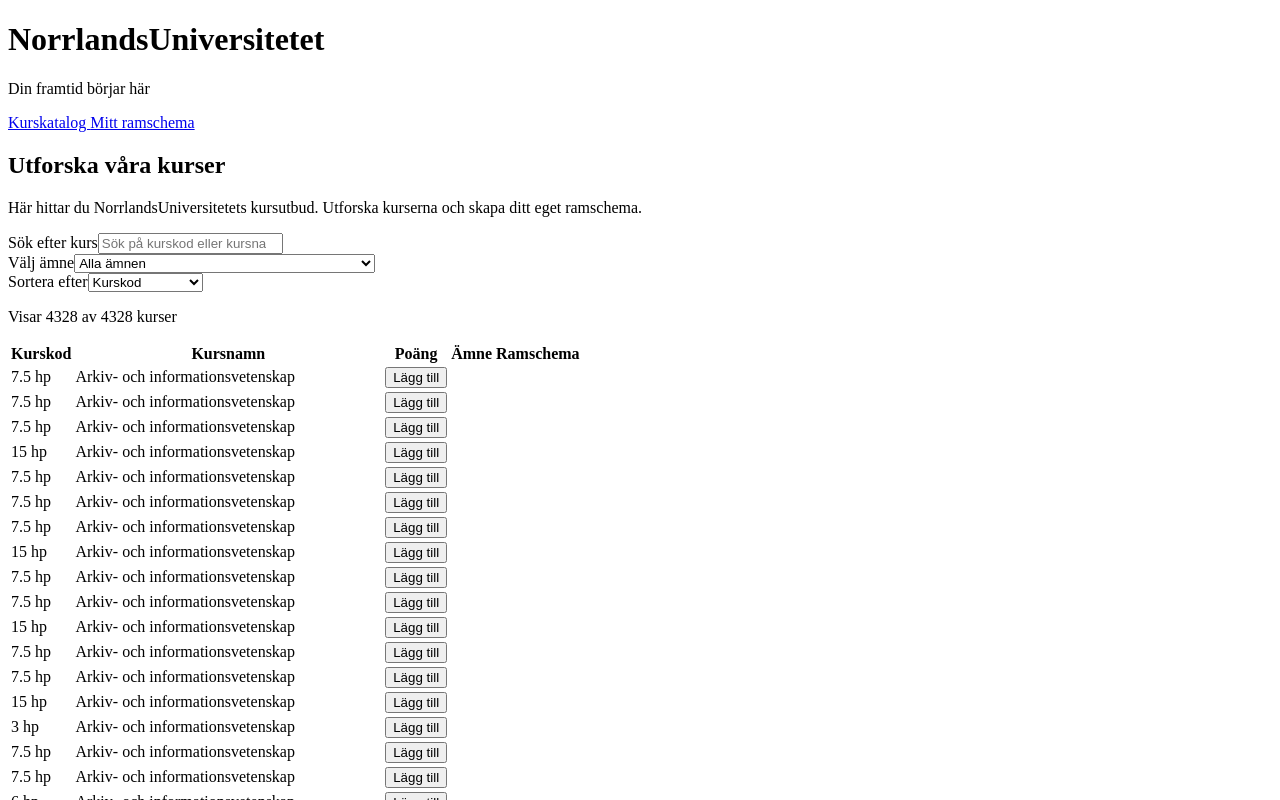
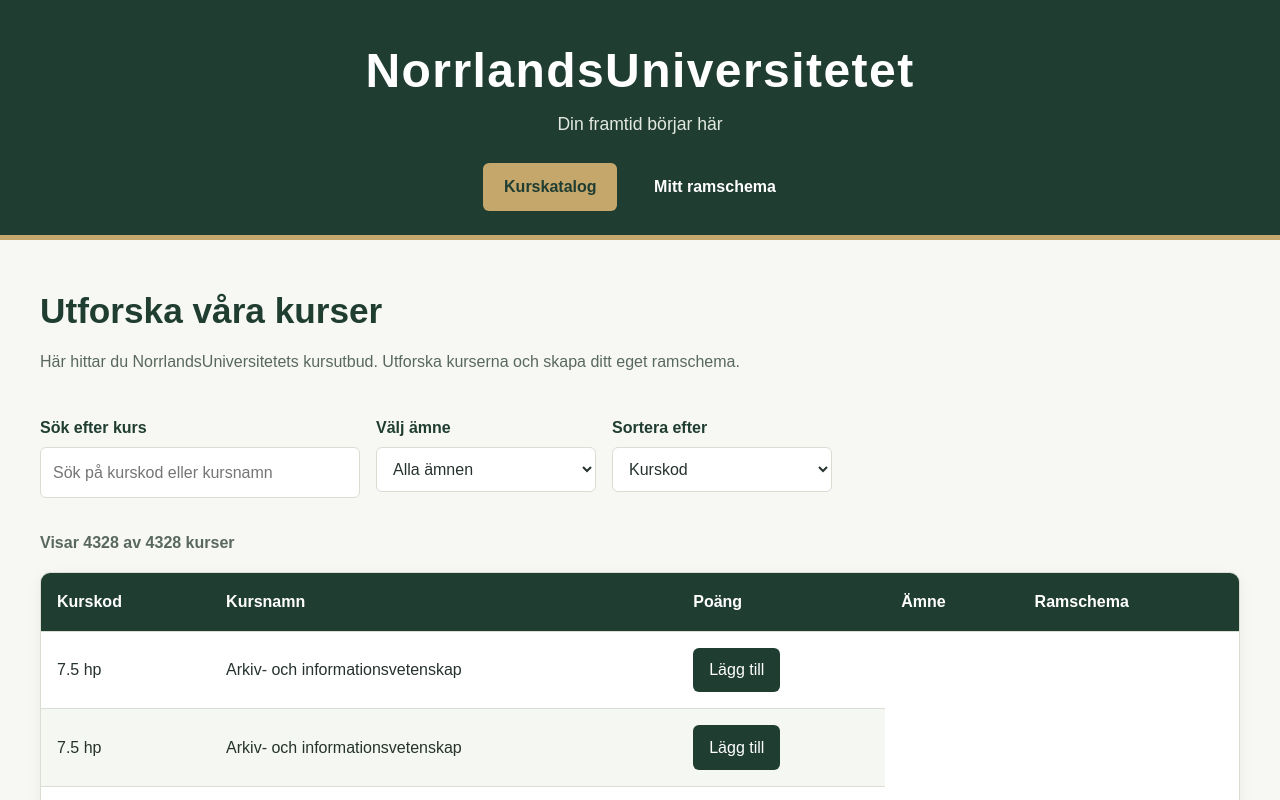
Before and after one commit to emmaagren/norrlandsuniversitetet, an Angular app: page /kurser in a window 1280 px wide. Shown: the top 800 px of the page. Built offline with nearby package versions, Linux system fonts and the light colour scheme.

Commit message:
Förbättrat design och lagt till sidindelning i kurskatalogen.

```diff
--- a/src/app/app.css
+++ b/src/app/app.css
@@ -0,0 +1,55 @@
+/* Sidhuvud */
+header {
+    background-color: var(--primary);
+    color: white;
+    padding: 2.5rem 1.5rem 1.5rem;
+    text-align: center;
+    border-bottom: 5px solid var(--accent);
+}
+
+header h1 {
+    margin: 0;
+    font-size: clamp(1.8rem, 4vw, 3rem);
+    letter-spacing: 0.03em;
+}
+
+header p {
+    margin: 0.5rem 0 1.5rem;
+    color: #e2e9e1;
+    font-size: 1.1rem;
+}
+
+/* Sidans huvudinnehåll */
+main {
+    width: min(100% - 2rem, 1200px);
+    margin: 3rem auto;
+    min-height: 50vh;
+}
+
+/* Sidfot */
+footer {
+    background-color: var(--primary);
+    color: white;
+    text-align: center;
+    padding: 1.5rem;
+    margin-top: 3rem;
+}
+
+footer p {
+    margin: 0;
+}
+
+/* Anpassning för mindre skärmar */
+@media (max-width: 600px) {
+    header {
+        padding: 1.5rem 1rem 1rem;
+    }
+
+    header p {
+        font-size: 1rem;
+    }
+
+    main {
+        margin: 1.5rem auto;
+    }
+}
--- a/src/app/components/navbar/navbar.css
+++ b/src/app/components/navbar/navbar.css
@@ -0,0 +1,35 @@
+/* Huvudnavigation */
+nav {
+    display: flex;
+    justify-content: center;
+    flex-wrap: wrap;
+    gap: 1rem;
+}
+
+nav a {
+    color: white;
+    text-decoration: none;
+    padding: 0.7rem 1.3rem;
+    border-radius: 6px;
+    font-weight: 600;
+    transition: background-color 0.2s ease;
+}
+
+/* Hover och aktiv sida */
+nav a:hover,
+nav a.active {
+    background-color: var(--accent);
+    color: var(--primary);
+}
+
+/* Mobilanpassning */
+@media (max-width: 600px) {
+    nav {
+        gap: 0.5rem;
+    }
+
+    nav a {
+        padding: 0.6rem 0.9rem;
+        font-size: 0.9rem;
+    }
+}
--- a/src/app/pages/course-catalog/course-catalog.css
+++ b/src/app/pages/course-catalog/course-catalog.css
@@ -0,0 +1,157 @@
+/* Kurskatalog */
+.course-catalog {
+    width: 100%;
+}
+
+.course-catalog h2 {
+    font-size: clamp(1.6rem, 3vw, 2.2rem);
+    margin-bottom: 0.5rem;
+}
+
+.course-catalog>p {
+    color: var(--text-light);
+}
+
+/* Sökfält och filter */
+.search,
+.subject-filter,
+.sort {
+    display: inline-flex;
+    flex-direction: column;
+    gap: 0.4rem;
+    margin: 1.5rem 1rem 1rem 0;
+}
+
+.search {
+    width: min(100%, 320px);
+}
+
+.subject-filter,
+.sort {
+    width: min(100%, 220px);
+}
+
+.search label,
+.subject-filter label,
+.sort label {
+    font-weight: 600;
+    color: var(--primary);
+}
+
+.search input,
+.subject-filter select,
+.sort select {
+    width: 100%;
+    padding: 0.75rem;
+    border: 1px solid var(--border);
+    border-radius: 6px;
+    background-color: var(--surface);
+    color: var(--text);
+}
+
+/* Antal sökträffar */
+.course-count {
+    margin: 1rem 0;
+    font-weight: 600;
+}
+
+/* Tabell */
+.table-container {
+    width: 100%;
+    overflow-x: auto;
+    background-color: var(--surface);
+    border: 1px solid var(--border);
+    border-radius: 10px;
+    box-shadow: 0 4px 15px rgba(0, 0, 0, 0.05);
+}
+
+table {
+    width: 100%;
+    border-collapse: collapse;
+    text-align: left;
+}
+
+thead {
+    background-color: var(--primary);
+    color: white;
+}
+
+th,
+td {
+    padding: 1rem;
+    border-bottom: 1px solid var(--border);
+}
+
+tbody tr:nth-child(even) {
+    background-color: #f5f7f3;
+}
+
+tbody tr:hover {
+    background-color: #eaf0e9;
+}
+
+/* Knappar */
+td button {
+    background-color: var(--primary);
+    color: white;
+    border: none;
+    border-radius: 6px;
+    padding: 0.6rem 1rem;
+    cursor: pointer;
+    white-space: nowrap;
+    transition: background-color 0.2s ease;
+}
+
+td button:hover {
+    background-color: var(--primary-light);
+}
+
+/* Mobilanpassning */
+@media (max-width: 600px) {
+
+    .search,
+    .subject-filter,
+    .sort {
+        display: flex;
+        width: 100%;
+        margin: 1rem 0;
+    }
+
+    th,
+    td {
+        padding: 0.7rem;
+        font-size: 0.9rem;
+    }
+}
+
+/* Sidindelning */
+.pagination {
+    display: flex;
+    justify-content: center;
+    align-items: center;
+    flex-wrap: wrap;
+    gap: 1rem;
+    margin-top: 2rem;
+}
+
+.pagination button {
+    background-color: var(--primary);
+    color: white;
+    border: none;
+    border-radius: 6px;
+    padding: 0.7rem 1.2rem;
+    cursor: pointer;
+}
+
+.pagination button:hover:not(:disabled) {
+    background-color: var(--primary-light);
+}
+
+.pagination button:disabled {
+    opacity: 0.45;
+    cursor: not-allowed;
+}
+
+.pagination span {
+    font-weight: 600;
+}
--- a/src/app/pages/course-catalog/course-catalog.html
+++ b/src/app/pages/course-catalog/course-catalog.html
@@ -60,7 +60,7 @@
       </thead>
 
       <tbody>
-        @for (course of filteredCourses(); track $index) {
+        @for (course of paginatedCourses(); track $index) {
         <tr>
           <td>{{ course.points }} hp</td>
           <td>{{ course.subject }}</td>
@@ -79,4 +79,21 @@
     </table>
   </div>
 
+  <!-- Sidindelning för kurskatalogen -->
+  @if (totalPages() > 1) {
+  <nav class="pagination" aria-label="Sidindelning">
+    <button type="button" (click)="previousPage()" [disabled]="currentPage() === 1">
+      Föregående
+    </button>
+
+    <span>
+      Sida {{ currentPage() }} av {{ totalPages() }}
+    </span>
+
+    <button type="button" (click)="nextPage()" [disabled]="currentPage() === totalPages()">
+      Nästa
+    </button>
+  </nav>
+  }
+
 </section>
--- a/src/app/pages/course-catalog/course-catalog.ts
+++ b/src/app/pages/course-catalog/course-catalog.ts
@@ -31,6 +31,12 @@ export class CourseCatalog {
 
   // Lagrar vilket fält kurserna ska sorteras efter
   sortBy = signal<'courseCode' | 'courseName' | 'points' | 'subject'>('courseCode');
+
+  // Aktuell sida i kurskatalogen
+  currentPage = signal(1);
+
+  // Antal kurser som visas per sida
+  pageSize = 25;
 
   // Skapar en alfabetiskt sorterad lista över alla ämnen
   subjects = computed(() => {
@@ -69,26 +75,58 @@ export class CourseCatalog {
     });
   });
 
+  // Beräknar hur många sidor som behövs
+  totalPages = computed(() =>
+    Math.ceil(this.filteredCourses().length / this.pageSize)
+  );
+
+  // Hämtar kurserna som ska visas på aktuell sida
+  paginatedCourses = computed(() => {
+    const start = (this.currentPage() - 1) * this.pageSize;
+
+    return this.filteredCourses().slice(
+      start,
+      start + this.pageSize
+    );
+  });
+
+  // Går till föregående sida
+  previousPage(): void {
+    if (this.currentPage() > 1) {
+      this.currentPage.update(page => page - 1);
+    }
+  }
+
+  // Går till nästa sida
+  nextPage(): void {
+    if (this.currentPage() < this.totalPages()) {
+      this.currentPage.update(page => page + 1);
+    }
+  }
+
   // Uppdaterar sökfrasen när användaren skriver
   updateSearch(event: Event): void {
     const input = event.target as HTMLInputElement;
     this.searchTerm.set(input.value);
+    this.currentPage.set(1);
   }
 
   // Uppdaterar valt ämne
   updateSubject(event: Event): void {
     const select = event.target as HTMLSelectElement;
     this.selectedSubject.set(select.value);
+    this.currentPage.set(1);
   }
 
   // Uppdaterar sorteringen
   updateSort(event: Event): void {
     const select = event.target as HTMLSelectElement;
-
+    this.currentPage.set(1);
     this.sortBy.set(
       select.value as 'courseCode' | 'courseName' | 'points' | 'subject'
     );
   }
+
   // Lägger till en kurs i användarens ramschema
   addToSchedule(course: Course): void {
     const added = this.scheduleService.addCourse(course);
--- a/src/app/pages/schedule/schedule.css
+++ b/src/app/pages/schedule/schedule.css
@@ -0,0 +1,105 @@
+/* Ramschemasidan */
+.schedule {
+    width: 100%;
+}
+
+.schedule h2 {
+    font-size: clamp(1.6rem, 3vw, 2.2rem);
+    margin-bottom: 0.5rem;
+}
+
+.schedule>p {
+    color: var(--text-light);
+}
+
+/* Sammanlagda högskolepoäng */
+.total-points {
+    display: inline-block;
+    background-color: #eaf0e9;
+    border-left: 5px solid var(--accent);
+    border-radius: 6px;
+    padding: 1rem 1.5rem;
+    margin: 1.5rem 0;
+    font-size: 1.1rem;
+}
+
+.total-points strong {
+    color: var(--primary);
+    font-size: 1.3rem;
+}
+
+/* Tabell */
+.table-container {
+    width: 100%;
+    overflow-x: auto;
+    background-color: var(--surface);
+    border: 1px solid var(--border);
+    border-radius: 10px;
+    box-shadow: 0 4px 15px rgba(0, 0, 0, 0.05);
+}
+
+table {
+    width: 100%;
+    border-collapse: collapse;
+    text-align: left;
+}
+
+thead {
+    background-color: var(--primary);
+    color: white;
+}
+
+th,
+td {
+    padding: 1rem;
+    border-bottom: 1px solid var(--border);
+}
+
+tbody tr:nth-child(even) {
+    background-color: #f5f7f3;
+}
+
+tbody tr:hover {
+    background-color: #eaf0e9;
+}
+
+/* Knapp för att ta bort kurser */
+td button {
+    background-color: #8c3b35;
+    color: white;
+    border: none;
+    border-radius: 6px;
+    padding: 0.6rem 1rem;
+    cursor: pointer;
+    white-space: nowrap;
+    transition: background-color 0.2s ease;
+}
+
+td button:hover {
+    background-color: #6f2e29;
+}
+
+/* Meddelande när ramschemat är tomt */
+.empty-schedule {
+    background-color: var(--surface);
+    border: 1px solid var(--border);
+    border-radius: 10px;
+    padding: 2rem;
+    text-align: center;
+    margin-top: 2rem;
+}
+
+/* Mobilanpassning */
+@media (max-width: 600px) {
+
+    th,
+    td {
+        padding: 0.7rem;
+        font-size: 0.9rem;
+    }
+
+    .total-points {
+        display: block;
+        font-size: 1rem;
+    }
+}
--- a/src/styles.css
+++ b/src/styles.css
@@ -1 +1,53 @@
-/* You can add global styles to this file, and also import other style files */
+/* Grundläggande färger och variabler */
+:root {
+  --primary: #203d32;
+  --primary-light: #345746;
+  --accent: #c5a66b;
+  --background: #f7f8f4;
+  --surface: #ffffff;
+  --text: #26332d;
+  --text-light: #59685e;
+  --border: #d9ddd4;
+}
+
+/* Grundinställningar */
+* {
+  box-sizing: border-box;
+}
+
+body {
+  margin: 0;
+  font-family: Arial, Helvetica, sans-serif;
+  background-color: var(--background);
+  color: var(--text);
+  line-height: 1.6;
+}
+
+/* Rubriker */
+h1,
+h2,
+h3 {
+  line-height: 1.3;
+}
+
+h2 {
+  color: var(--primary);
+}
+
+/* Länkar */
+a {
+  color: var(--primary);
+}
+
+/* Formulär */
+input,
+select,
+button {
+  font: inherit;
+}
+
+/* Tillgänglig tangentbordsnavigering */
+:focus-visible {
+  outline: 3px solid var(--accent);
+  outline-offset: 3px;
+}
```
